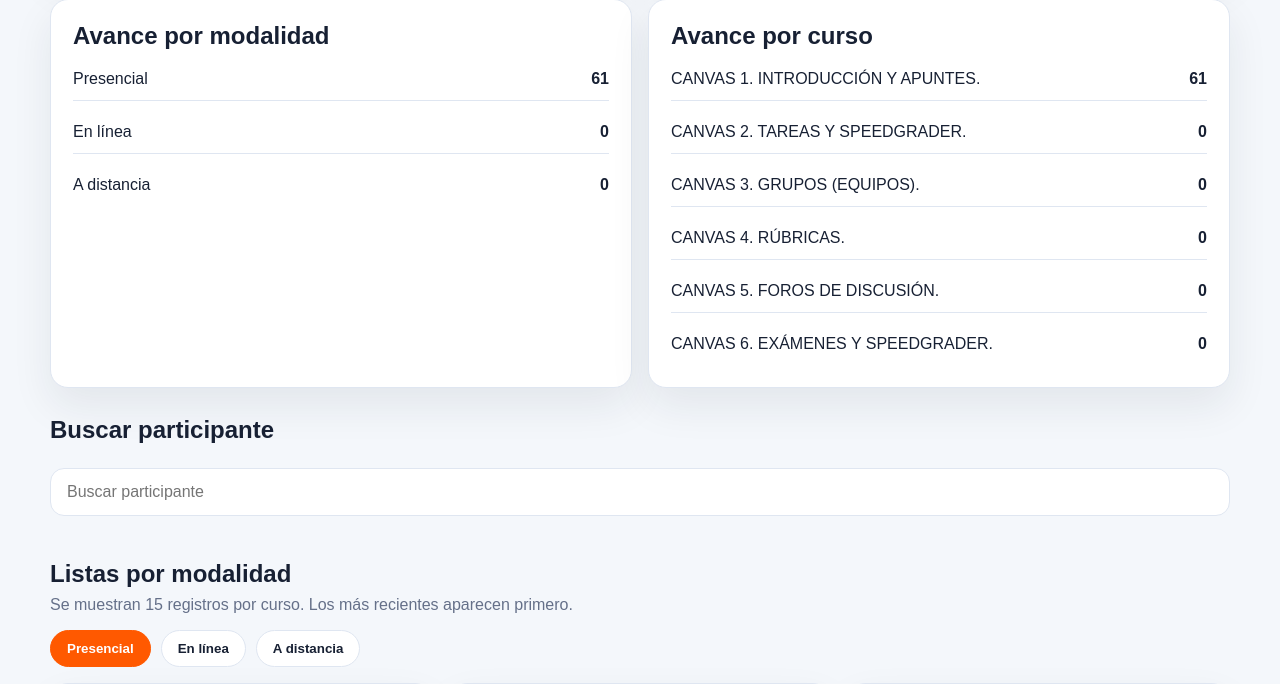
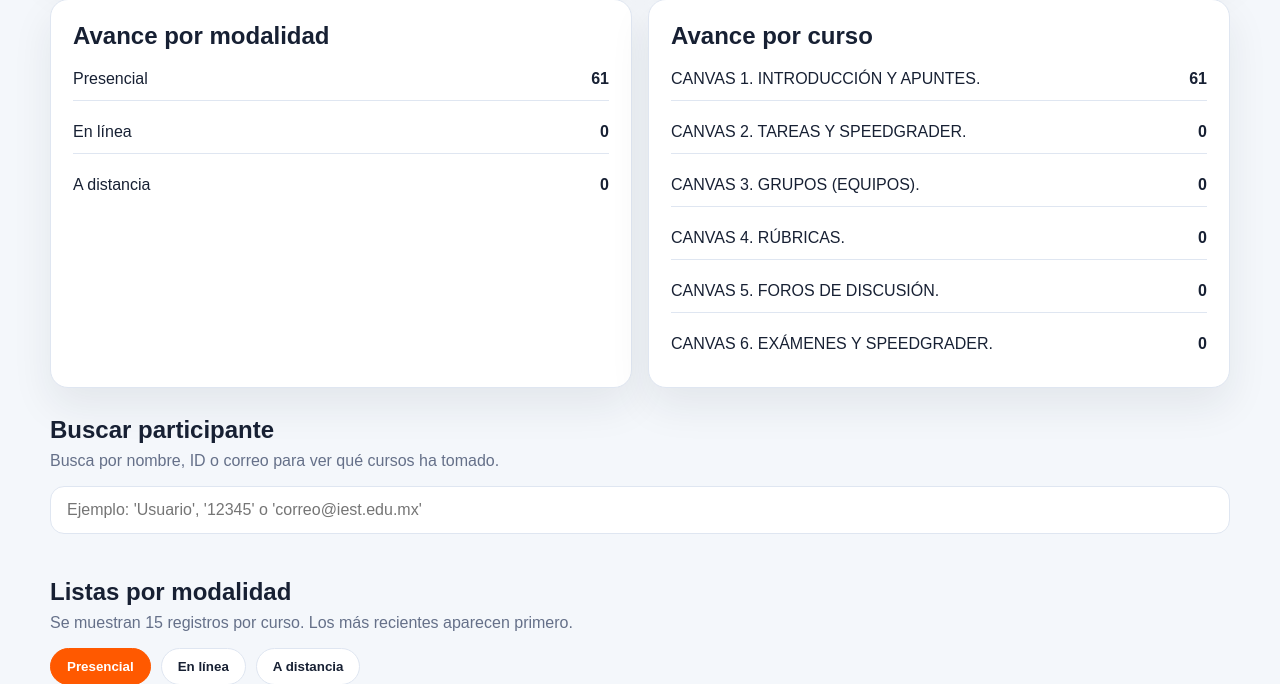
Before and after one commit to renauds25/reporte-canvas, a Flask app: page / in a window 1280 px wide. Shown: the part 441-1125 px from the top of the page. Run offline with Flask 3, Linux system fonts and the light colour scheme.

Commit message:
Actualizar diseño del reporte

```diff
--- a/templates/index.html
+++ b/templates/index.html
@@ -60,9 +60,10 @@
             <div class="section-title">
                 <div>
                     <h2>Buscar participante</h2>
+                    <p>Busca por nombre, ID o correo para ver qué cursos ha tomado.</p>
                 </div>
             </div>
-            <input id="searchInput" class="search" type="search" placeholder="Buscar participante">
+            <input id="searchInput" class="search" type="search" placeholder="Ejemplo: 'Usuario', '12345' o 'correo@iest.edu.mx'">
             <div id="searchResults" class="search-results"></div>
         </section>
 
```
